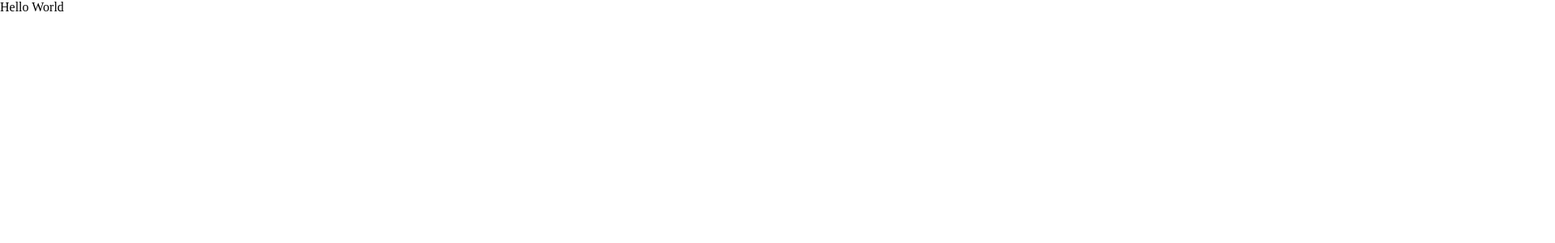
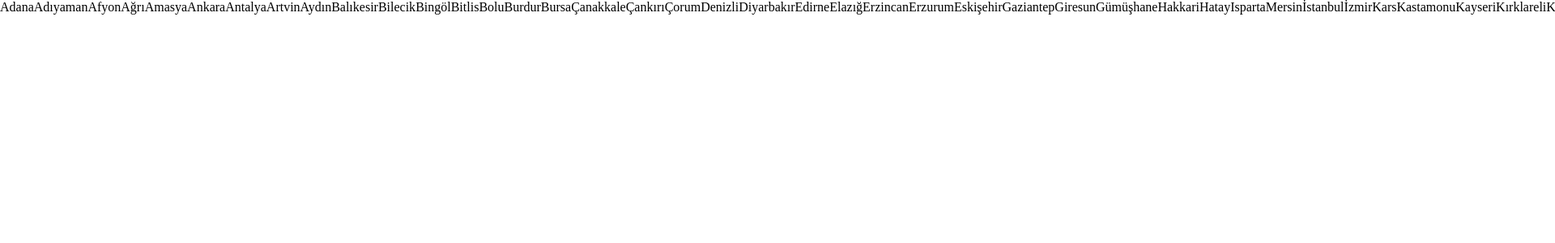
Before and after one commit to diyarcolakk/forecastApp, a React (Create React App) app in the folder weather_daily/: page / in a window 1280 px wide. Shown: the top 300 px of the page at 81% size, 1920 px wide, since content can reach past the window. Built offline with nearby package versions, Linux system fonts and the light colour scheme.

Commit message:
Fourth Commit

```diff
--- a/weather_daily/src/App.js
+++ b/weather_daily/src/App.js
@@ -1,6 +1,13 @@
+import Header from "./Components/Header/Header";
+import Context from "./Context/Context";
 import "./styles/App.css";
+
 function App() {
-  return <div className="App">Hello World</div>;
+  return (
+    <Context>
+      <Header />
+    </Context>
+  );
 }
 
 export default App;
--- /dev/null
+++ b/weather_daily/src/Components/Header/Header.jsx
@@ -0,0 +1,15 @@
+import { useContext } from "react"
+import { myContext } from "../../Context/Context"
+
+const Header = () => {
+
+const newContext = useContext(myContext)
+
+const {cities} = newContext
+
+
+  return (
+    <div>{cities}</div>
+  )
+}
+export default Header
--- /dev/null
+++ b/weather_daily/src/Context/Context.jsx
@@ -0,0 +1,21 @@
+import React from "react"
+import {  createContext } from "react"
+import { cities } from "../LocalApi/Local_API";
+
+export const myContext = createContext();
+
+const Context = (props) => {
+
+
+    const deneme = {
+        cities
+    }
+
+
+  return (
+    <myContext.Provider value = {deneme}>
+       {props.children}
+    </myContext.Provider>
+  )
+}
+export default Context
--- /dev/null
+++ b/weather_daily/src/LocalApi/Local_API.jsx
@@ -0,0 +1,83 @@
+export const cities = [
+  "Adana",
+  "Adıyaman",
+  "Afyon",
+  "Ağrı",
+  "Amasya",
+  "Ankara",
+  "Antalya",
+  "Artvin",
+  "Aydın",
+  "Balıkesir",
+  "Bilecik",
+  "Bingöl",
+  "Bitlis",
+  "Bolu",
+  "Burdur",
+  "Bursa",
+  "Çanakkale",
+  "Çankırı",
+  "Çorum",
+  "Denizli",
+  "Diyarbakır",
+  "Edirne",
+  "Elazığ",
+  "Erzincan",
+  "Erzurum",
+  "Eskişehir",
+  "Gaziantep",
+  "Giresun",
+  "Gümüşhane",
+  "Hakkari",
+  "Hatay",
+  "Isparta",
+  "Mersin",
+  "İstanbul",
+  "İzmir",
+  "Kars",
+  "Kastamonu",
+  "Kayseri",
+  "Kırklareli",
+  "Kırşehir",
+  "Kocaeli",
+  "Konya",
+  "Kütahya",
+  "Malatya",
+  "Manisa",
+  "Kahramanmaraş",
+  "Mardin",
+  "Muğla",
+  "Muş",
+  "Nevşehir",
+  "Niğde",
+  "Ordu",
+  "Rize",
+  "Sakarya",
+  "Samsun",
+  "Siirt",
+  "Sinop",
+  "Sivas",
+  "Tekirdağ",
+  "Tokat",
+  "Trabzon",
+  "Tunceli",
+  "Şanlıurfa",
+  "Uşak",
+  "Van",
+  "Yozgat",
+  "Zonguldak",
+  "Aksaray",
+  "Bayburt",
+  "Karaman",
+  "Kırıkkale",
+  "Batman",
+  "Şırnak",
+  "Bartın",
+  "Ardahan",
+  "Iğdır",
+  "Yalova",
+  "Karabük",
+  "Kilis",
+  "Osmaniye",
+  "Düzce",
+];
```
